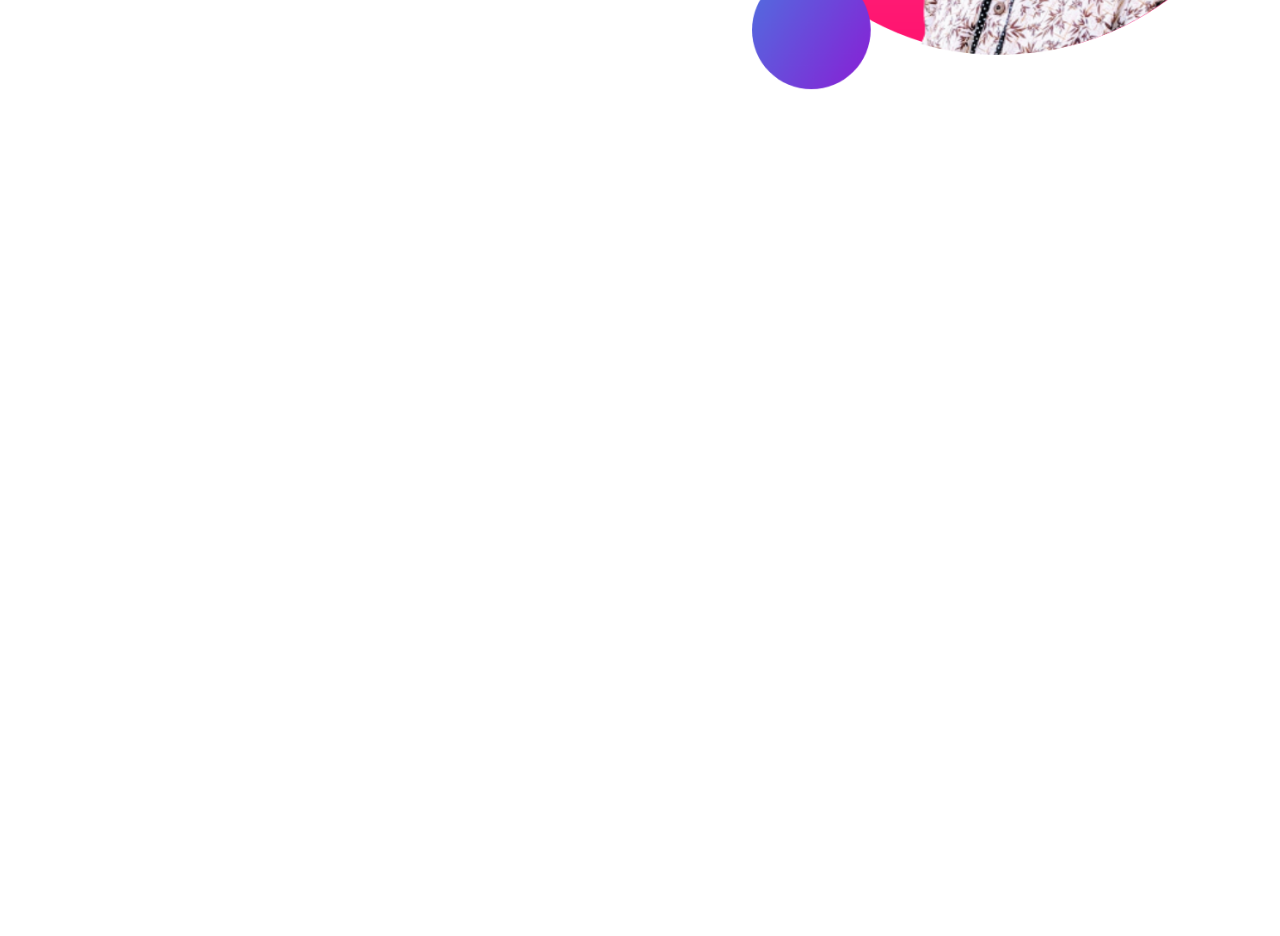
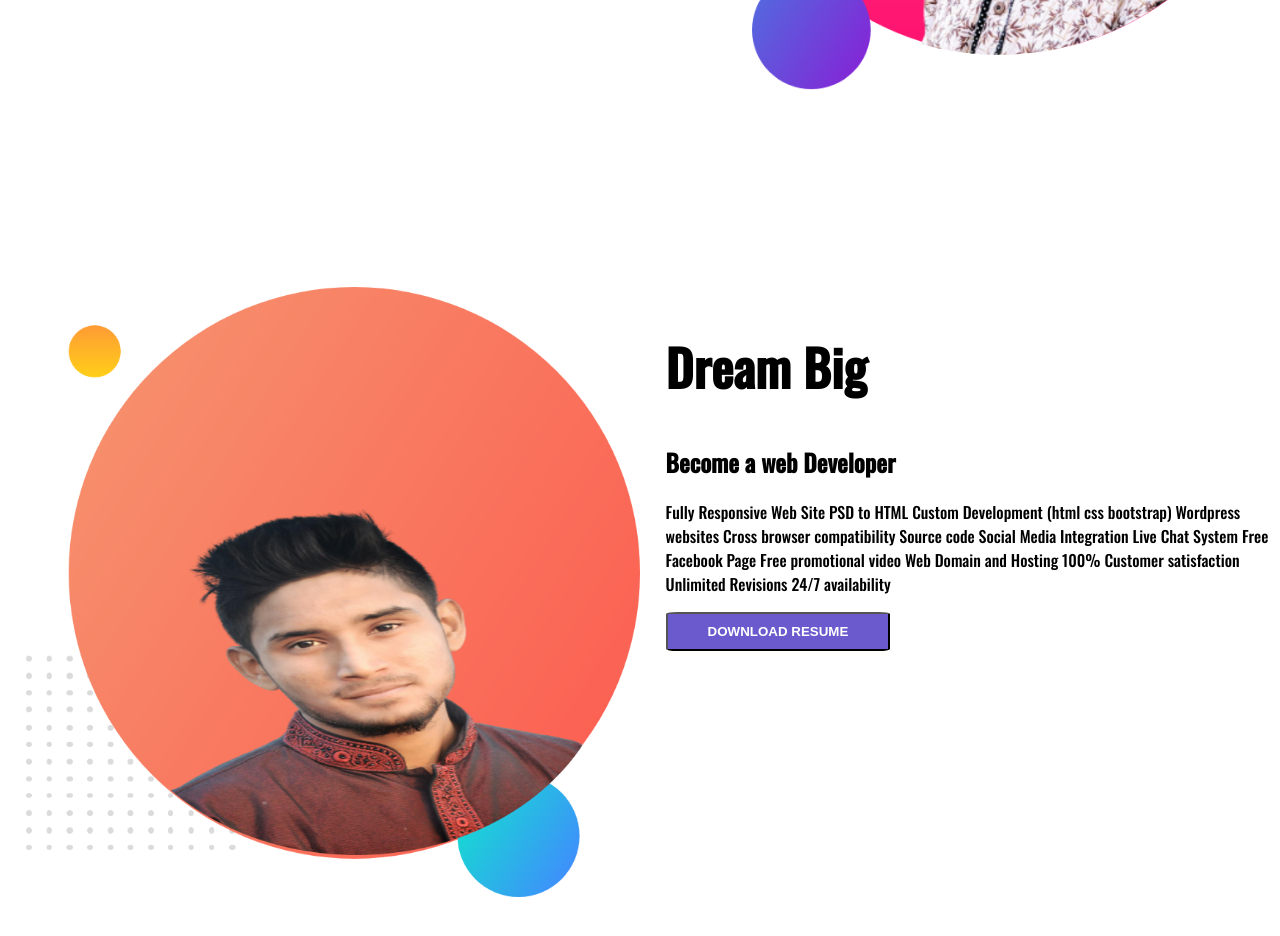
Before and after one commit to Ebne-Miraj-Malik/second-repo, a plain HTML site: page index.html in a window 1280 px wide. Shown: the part 500-1436 px from the top of the page. Before the commit the page ends 800 px from the top, so only its background shows below. Drawn offline with nearby package versions, Linux system fonts and the light colour scheme.

Commit message:
second commit

```diff
--- a/index.html
+++ b/index.html
@@ -42,6 +42,35 @@
 </div>
 
 </section>
+<section class="dream big">
 
+<div class="half-width">
+<img src="image/my-bg - Copy (1).png" alt="errror image">
+</div>
+<div class="half-width">
+<h1>Dream Big</h1>
+ <h2>Become a web Developer</h2>
+ <p>Fully Responsive Web Site
+    PSD to HTML
+    Custom Development (html css bootstrap)
+    Wordpress websites
+    Cross browser compatibility
+    Source code
+    Social Media Integration
+    Live Chat System
+    Free Facebook Page
+    Free promotional video
+    Web Domain and Hosting
+    100% Customer satisfaction
+    Unlimited Revisions
+    24/7 availability </p>
+    <a target="blank" href="https://www.linkedin.com/feed/?trk=nav_logo">   <button class="link"> DOWNLOAD RESUME</button> </a>
+
+</div>
+
+
+
+
+</section>
 </body>
 </html>
--- a/style.css
+++ b/style.css
@@ -8,7 +8,9 @@ h1{font-size:50px;}
 
 section
 {
- display: flex;}
+ display: flex;
+margin-bottom:15% ;
+}
 
 .half-width{width: 50%;
 
@@ -36,3 +38,7 @@ font-weight: 800;
 
     background-repeat: no-repeat;
 }
+.dream big{background-image: url(dream-bg.png);
+    background-repeat: no-repeat;
+background-position: right;
+}
```
Also changed, not shown: image/33597429_647923902218909_3746214309730975744_n-removebg-preview.png (added), image/33597429_647923902218909_3746214309730975744_n.jpg (added), image/my-bg - Copy (1).png (added).
